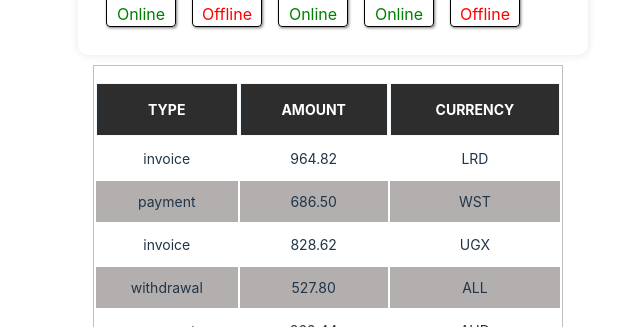
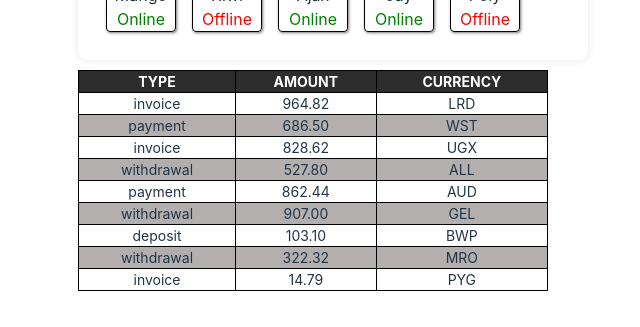
Before and after one commit to Olesia-Seleznova/goit-react-hw-01, a React (Vite) app: page / in a window 1280 px wide. Shown: the part 473-800 px from the top of the page, without its empty margins (327-967 px from the left). Built offline with nearby package versions, Linux system fonts and the light colour scheme.

Commit message:
modified TransactionHistory.module.css

```diff
--- a/src/components/TransactionHistory/TransactionHistory.module.css
+++ b/src/components/TransactionHistory/TransactionHistory.module.css
@@ -1,12 +1,9 @@
 .table {
-  margin-left: 15px;
-  margin-right: 15px;
   font-size: 14px;
   text-align: center;
   width: 100%;
-  border: 1px solid #c5bdbd;
-  padding-top: 15px;
-  padding-bottom: 15px;
+  border-spacing: 0;
+  border-collapse: collapse;
 }
 
 .tr {
@@ -18,8 +15,8 @@
 }
 
 .th {
-  padding: 15px;
-  border: 1px solid aliceblue;
+  padding: 0;
+  border: 1px solid black;
 }
 
 .tableRow:nth-child(even) {
@@ -31,5 +28,6 @@
 }
 
 .td {
-  padding: 10px;
+  padding: 0;
+  border: 1px solid black;
 }
```
